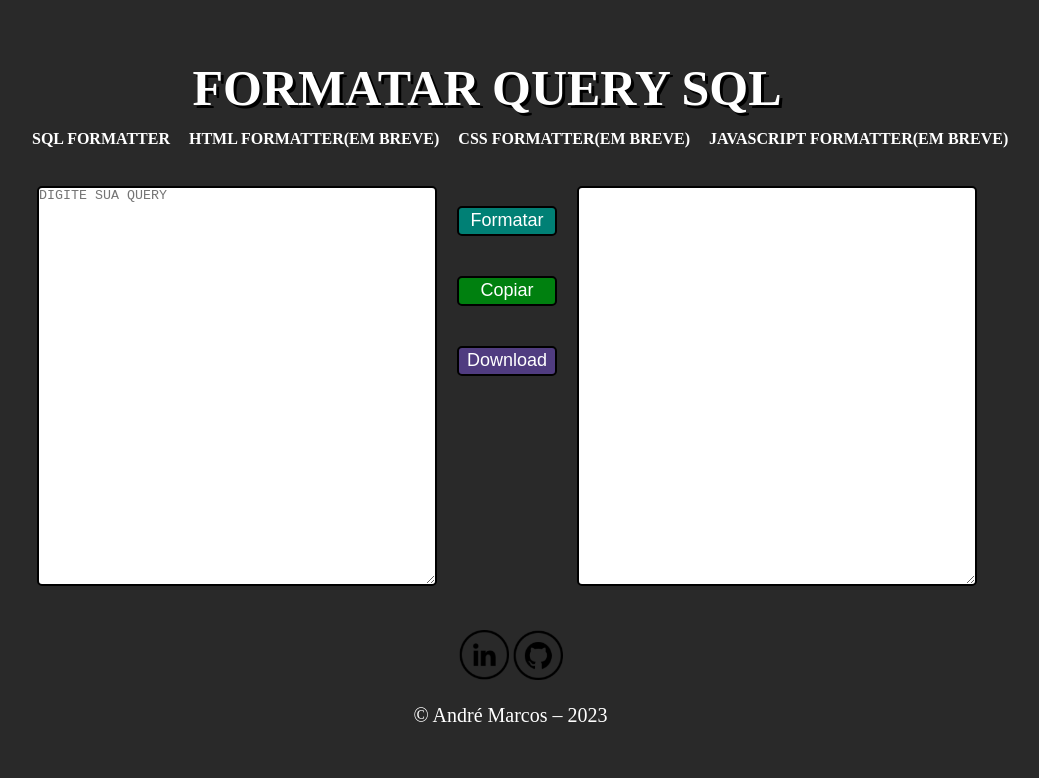
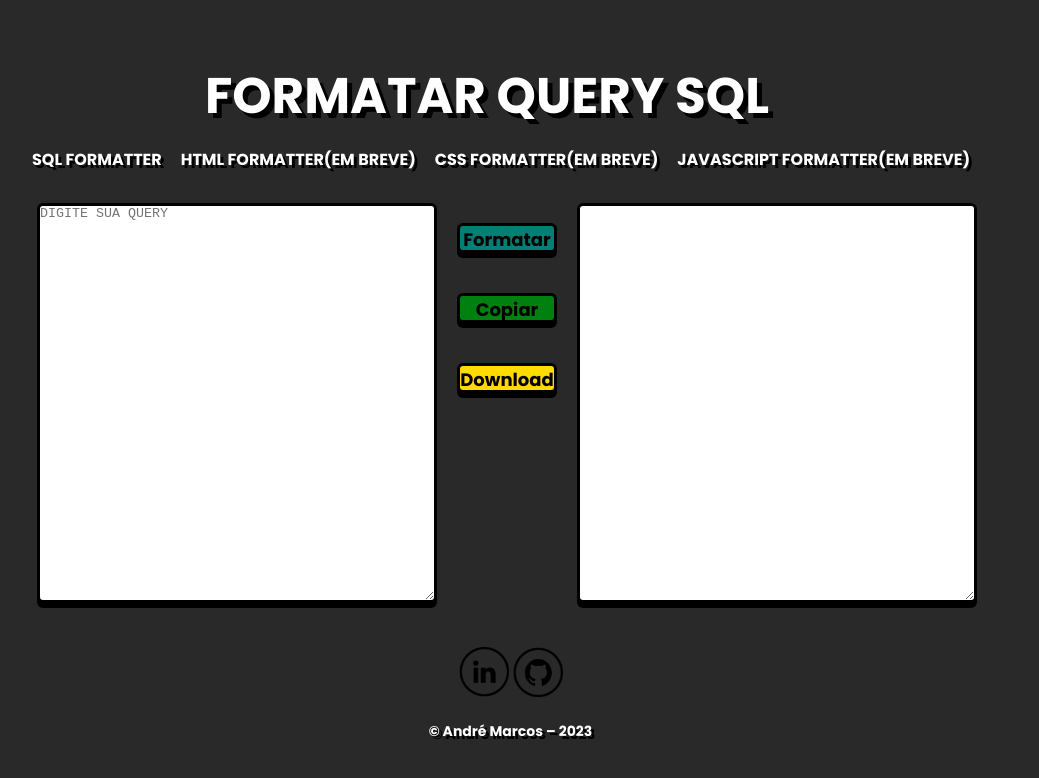
Before and after one commit to andrebmarcos/formatter-sql, a plain HTML site: page index.html in a window 1280 px wide. Shown: the whole page, without its empty margins (153-1192 px from the left). Drawn offline with nearby package versions, Linux system fonts and the light colour scheme.

Commit message:
Melhorando o CSS

```diff
--- a/index.html
+++ b/index.html
@@ -3,12 +3,12 @@
 <head>
     <meta charset="UTF-8">
     <title>Formatar SQL</title>
+    <link href="https://fonts.googleapis.com/css2?family=Poppins:wght@100;200;300;400;500;600;700;900&display=swap" rel="stylesheet">
     <link rel="stylesheet" href="./src/css/style.css">
     <link rel="stylesheet" href="./src/css/reset.css">
     <link rel="stylesheet" href="https://cdn.jsdelivr.net/npm/highlight.js@10.7.2/styles/default.min.css">
     <script async src="https://pagead2.googlesyndication.com/pagead/js/adsbygoogle.js?client=ca-pub-8289989658259548"
      crossorigin="anonymous"></script>
-
 </head>
 <header>
     <h1 class="titulo">FORMATAR QUERY SQL</h1>
@@ -53,6 +53,8 @@
     <p class="copyrigth">&copy; André Marcos – 2023</p>
 </footer>
 
+
+
   <script src="./src/js/script.js"></script>
 
 
--- a/src/css/style.css
+++ b/src/css/style.css
@@ -4,16 +4,20 @@ html{
     position: relative;
     width: 100%;
     height: 100%;
+
 }
 
 .titulo{
+    font-weight: 700;
+    font-family: 'Poppins';
     align-items: center;
     font-size: 50px;
     color: rgb(255, 255, 255);
-    text-shadow: 3px 3px rgb(0, 0, 0);
+    text-shadow: 5px 5px rgb(0, 0, 0);
     font-weight: bold;
     width: 100%;
     margin-top: 1%;
+
 
 }
 nav{
@@ -21,12 +25,17 @@ nav{
     margin-top: 1%;
 
 
+
 }
 
 nav li{
+    font-weight: 700;
+    font-family: 'Poppins';
     display: inline;
     text-align: center;
     margin: 0 0 0 15px;
+    text-shadow: 3px 3px rgb(0, 0, 0);
+
 
 }
 
@@ -54,6 +63,7 @@ nav a:hover{
     padding: 20px;
     margin-top: 3%;
 
+
 }
 .container {
     width: 400px;
@@ -67,9 +77,11 @@ nav a:hover{
     margin-top: 20px;
     height: 400px;
     width: 400px;
-    border: 2px solid #000000;
-    border-radius: 5px;
     outline: none;
+    border: 3px solid #000000;
+    box-shadow: 0px 5px 0px #000000;
+    border-radius: 6px;
+
 }
 
 body{
@@ -77,6 +89,7 @@ body{
     justify-content: center;
     text-align: center;
     background-color: rgb(41, 41, 41);
+
 }
 
 
@@ -84,6 +97,7 @@ body{
     flex-wrap: wrap;
     text-align: center;
     margin-top: 20px;
+
 
 
  }
@@ -94,7 +108,6 @@ button {
     width: 100px;
     height: 30px;
     font-size: 15px;
-
     color: white;
     border: 2px solid #000000 ;
     border-radius: 5px;
@@ -102,9 +115,16 @@ button {
 
 }
 .formatar{
+    font-style: normal;
+    font-weight: 700;
+    font-size: 18px;
+    font-family: 'Poppins';
+    text-align: center;
+    color: #000000;
     background-color: rgb(0, 128, 117);
-    font-style: bold;
-    font-size: 18px;
+    border: 3px solid #000000;
+    box-shadow: 0px 5px 0px #000000;
+    border-radius: 6px;
 
 }
 
@@ -113,9 +133,21 @@ button {
 
 }
 .copiar{
+
+
+    font-style: normal;
+    font-weight: 700;
+    font-size: 18px;
+    font-family: 'Poppins';
+    text-align: center;
+    color: #000000;
     background-color: rgb(0, 128, 15);
-    font-style: bold;
-    font-size: 18px;
+    border: 3px solid #000000;
+    box-shadow: 0px 5px 0px #000000;
+    border-radius: 6px;
+
+
+
 }
 .copiar:hover{
     transform: scale(1.10);
@@ -123,9 +155,17 @@ button {
 }
 
 .baixar{
-    background-color: rgb(80, 60, 128);
-    font-style: bold;
+
+    font-style: normal;
+    font-weight: 700;
     font-size: 18px;
+    font-family: 'Poppins';
+    text-align: center;
+    color: #000000;
+    background: #FFDB00;
+    border: 3px solid #000000;
+    box-shadow: 0px 5px 0px #000000;
+    border-radius: 6px;
 }
 .baixar:hover{
     transform: scale(1.10);
@@ -139,14 +179,20 @@ button {
     border: 2px solid #000000;
     border-radius: 5px;
     outline: none;
+    border: 3px solid #000000;
+    box-shadow: 0px 5px 0px #000000;
+    border-radius: 6px;
 }
 
 
 
 .copyrigth{
     color: white;
-    font-size: 20px;
+    font-size: 14px;
     margin: 20px;
+    font-weight: 700;
+    font-family: 'Poppins';
+    text-shadow: 3px 3px rgb(0, 0, 0);
 
 }
 footer{
@@ -162,9 +208,11 @@ footer{
     align-items: center;
     margin-top: 20px;
 
+
 }
 .linke {
     width: 50px;
     align-items: center;
     margin-top: 20px;
+
 }
```
